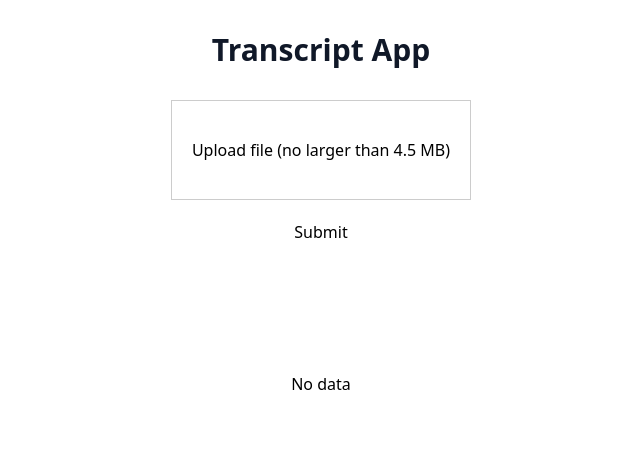
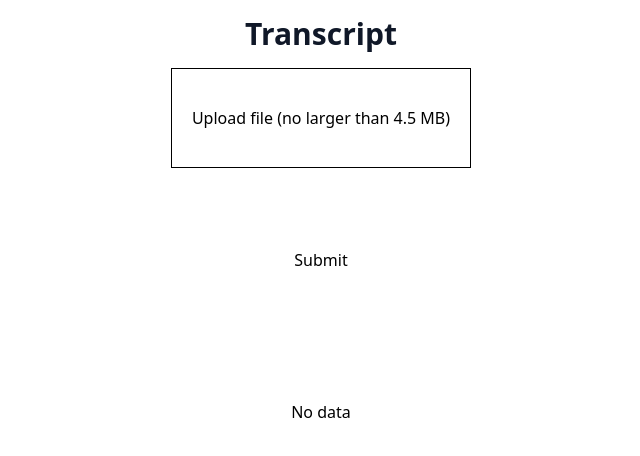
Before and after one commit to GeorgeSomerville1992/React-audio-19, a React (Vite) app: page / in a window 1280 px wide. Shown: the top 456 px of the page, without its empty margins (319-959 px from the left). Built offline with nearby package versions, Linux system fonts and the light colour scheme.

Commit message:
removed css for tailwind

```diff
--- a/src/App.css
+++ /dev/null
@@ -1,22 +0,0 @@
-.transcript-upload {
-  border: 1px solid #ccc;
-  display: inline-block;
-  padding: 6px 12px;
-  cursor: pointer;
-  height: 100px;
-  width: 300px;
-  align-content: center;
-  margin-bottom: 20px;
-}
-
-.fileInput {
-  display: none;
-}
-
-.transcript-form {
-  display: flex;
-  justify-content: center;
-  align-items: center;
-  text-align: center;
-  flex-direction: column;
-}
--- a/src/App.tsx
+++ b/src/App.tsx
@@ -4,7 +4,6 @@ import { Transcript } from './transcript/Transcript';
 import { postTranscript } from './api/uploadTranscript';
 import { useMutation } from '@tanstack/react-query';
 import { useErrorBoundary, ErrorBoundary } from 'react-error-boundary';
-import './App.css';
 
 function Fallback({ error }: { error: Error }) {
   const { resetBoundary } = useErrorBoundary();
@@ -61,16 +60,23 @@ export const App = () => {
     <div>
       <header className="bg-dark-grey w-screen pt-4 pb-4">
         <div className="flex justify-center items-center gap-3">
-          <h1 className="text-3xl font-bold text-gray-900">Transcript App</h1>
+          <h1 className="text-3xl font-bold text-gray-900">Transcript</h1>
         </div>
       </header>
       <ErrorBoundary FallbackComponent={Fallback}>
         <main>
-          <form className="transcript-form" onSubmit={onUploadTranscript} encType="multipart/form-data">
-            <label htmlFor="transcript" className="transcript-upload">
-              <i className="fa fa-cloud-upload"></i> Upload file (no larger than 4.5 MB)
+          <form
+            className="flex flex-col justify-center items-center"
+            onSubmit={onUploadTranscript}
+            encType="multipart/form-data"
+          >
+            <label
+              htmlFor="transcript"
+              className="inline-block border border-color: var(--color-black) h-[calc(100px)] w-[calc(300px)] content-center mb-20 text-center"
+            >
+              Upload file (no larger than 4.5 MB)
             </label>
-            <input className="fileInput" id="transcript" type="file" name="transcript" onChange={handleFileChange} />
+            <input className="hidden" id="transcript" type="file" name="transcript" onChange={handleFileChange} />
             {file && <p className="file-name">Selected file: {file.name}</p>}
             {fileError && <p className="error-text">Please select a valid audio file.</p>}
             <button type="submit">Submit</button>
--- a/src/transcript/Transcript.css
+++ b/src/transcript/Transcript.css
@@ -1,46 +1,4 @@
 @import 'tailwindcss';
-
-header,
-footer {
-  padding: 32px;
-}
-
-.transcript {
-  padding: 32px 32px 0 32px;
-  padding-top: 0;
-  overflow: scroll;
-  height: calc(100vh - 128px);
-}
-
-.blocks {
-  margin-top: 12px;
-  gap: 12px;
-  overflow-y: scroll;
-}
-
-.blocks li {
-  padding: 12px;
-  cursor: pointer;
-}
-
-.controls {
-  padding-top: 18px;
-  display: flex;
-  align-items: center;
-  justify-content: space-between;
-  width: 225px;
-  padding-left: 40px;
-}
-
-.controls button,
-input {
-  cursor: pointer;
-}
-
-.block {
-  cursor: pointer;
-  padding: 2px;
-}
 
 .block:hover {
   background-color: #e5eeff;
@@ -49,14 +7,3 @@ input {
 .block-highlighted {
   background-color: #fef08a;
 }
-
-.audio {
-  width: 100%;
-}
-
-.centered {
-  display: flex;
-  justify-content: center;
-  align-items: center;
-  text-align: center;
-}
--- a/src/transcript/Transcript.tsx
+++ b/src/transcript/Transcript.tsx
@@ -92,7 +92,7 @@ export const Transcript = ({ isLoading, error, audioUrl }: transcriptProps) => {
 
   if (isLoading) {
     return (
-      <div data-testid="loading" className="centered h-70">
+      <div data-testid="loading" className="flex justify-center items-center text-center h-70">
         <AiOutlineLoading3Quarters size={32} className="loading-icon" />
       </div>
     );
@@ -100,16 +100,16 @@ export const Transcript = ({ isLoading, error, audioUrl }: transcriptProps) => {
 
   if (!data?.blocks?.length) {
     return (
-      <div className="centered h-70">
+      <div className="flex justify-center items-center text-center h-70">
         <h2> No data </h2>
       </div>
     );
   }
-
+  // p-[calc(12px)]
   return (
-    <section className="flex flex-col justify-between">
-      <div className="controls h-20">
-        <audio ref={audioRef} controls id="audio" src={audioUrl} className="audio" aria-label="audio player" hidden />
+    <section className="flex flex-col justify-between p-32">
+      <div className="flex h-20 p-[calc(12px)]">
+        <audio ref={audioRef} controls id="audio" src={audioUrl} className="w-full" aria-label="audio player" hidden />
         {!isAudioPlaying ? (
           <button type="button" aria-label="Play" onClick={togglePlay}>
             <FaCirclePlay size={32} />
@@ -122,6 +122,7 @@ export const Transcript = ({ isLoading, error, audioUrl }: transcriptProps) => {
         <input
           type="range"
           id="audio-scrubber"
+          className="ml-[calc(12px)]"
           aria-label="Audio Scrubber"
           min="0"
           max={audioRef.current?.duration}
@@ -129,8 +130,9 @@ export const Transcript = ({ isLoading, error, audioUrl }: transcriptProps) => {
           onChange={handleScrubberChange}
         />
       </div>
-      <div className="transcript">
-        <ul className="blocks overflow-scroll">
+
+      <div className="overflow-scroll h-[calc(100vh-128px)]">
+        <ul className="mt-12">
           {data.blocks.length > 0 &&
             data.blocks.map((block: AudioBlock, index: number) => {
               const isHighlighted = selectedText?.text === block.text;
@@ -139,7 +141,7 @@ export const Transcript = ({ isLoading, error, audioUrl }: transcriptProps) => {
                   key={`${block.start + index}`}
                   aria-label={isHighlighted ? 'block-highlighted' : undefined}
                   onClick={() => handleBlockClick(block)}
-                  className={isHighlighted ? 'block-highlighted' : ''}
+                  className={`p-[calc(12px)] cursor ${isHighlighted ? 'block-highlighted' : ''}`}
                 >
                   <p> {block.text} </p>
                 </li>
```
Also changed, not shown: 1 other file (tests, documents, lock files or other folders).
